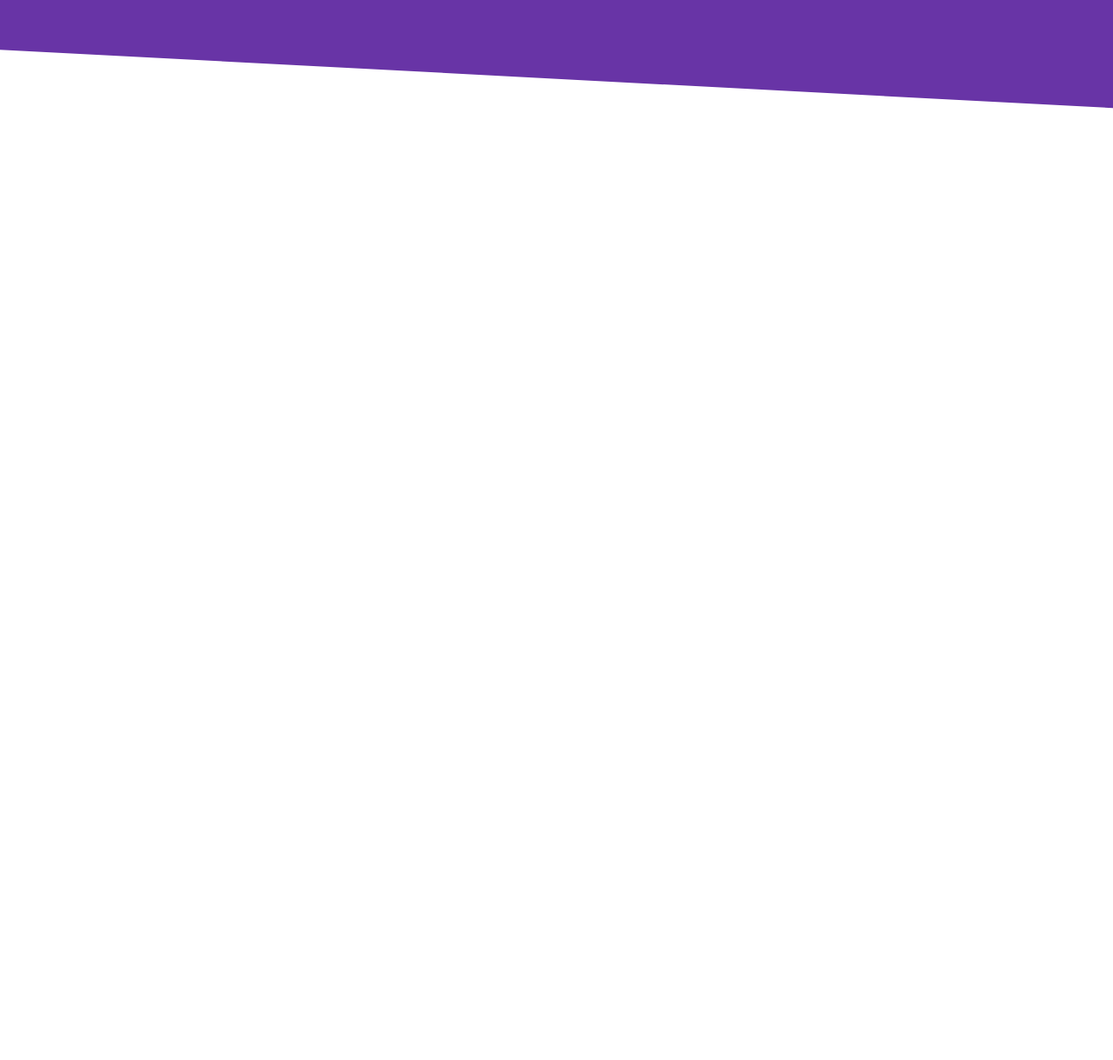
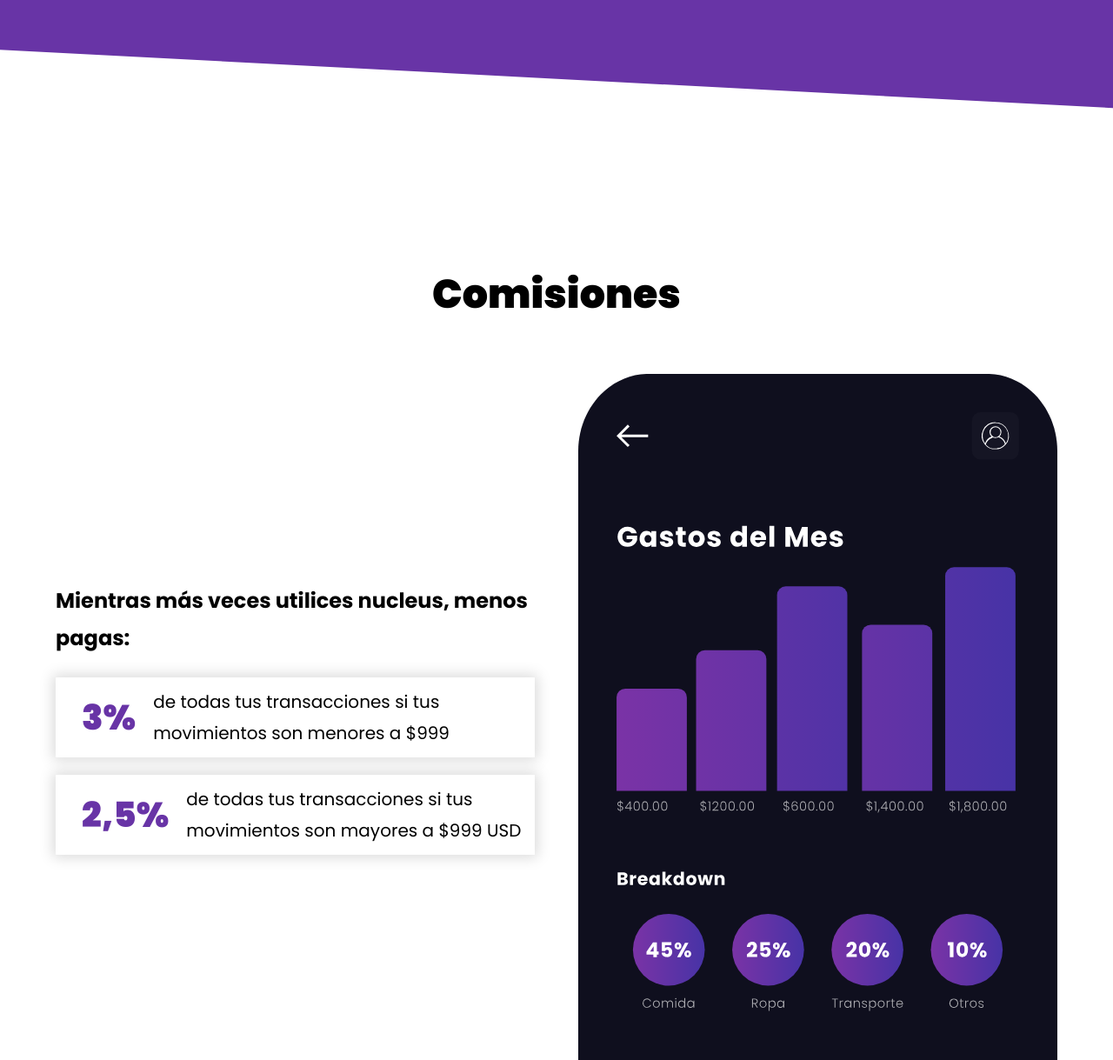
Before and after one commit to devpegar/nucleus, a plain HTML site: page index.html in a window 1280 px wide. Shown: the part 2855-4074 px from the top of the page at 87% size. Before the commit the page ends 3152 px from the top, so only its background shows below. Drawn offline with Linux system fonts and the light colour scheme.

Commit message:
Terminada la seccion de comisiones

```diff
--- a/css/styles.css
+++ b/css/styles.css
@@ -180,10 +180,31 @@ img {
 .list__item:hover {
   transform: scale(1.1);
 }
+@media (min-width: 768px) {
+  .list__item--2col {
+    display: flex;
+    justify-content: space-between;
+    align-items: center;
+  }
+}
 .list__heading {
   font-size: 3rem;
   color: var(--primario);
   margin: 0;
+}
+.list__number {
+  font-size: 6rem;
+  margin: 0;
+  color: var(--primario);
+  text-align: center;
+  font-weight: 900;
+  padding: 0 2rem;
+}
+@media (min-width: 768px) {
+  .list__number {
+    font-size: 4rem;
+
+  }
 }
 .list__text {
   margin: 0;
@@ -227,3 +248,28 @@ img {
     align-items: center;
   }
 }
+/* commissions */
+
+@media (min-width: 768px) {
+  .commissions__grid {
+    display: grid;
+    grid-template-columns: repeat(2, 1fr);
+    column-gap: 5rem;
+    align-items: flex-end;
+  }
+}
+@media (min-width: 998px) {
+  .commissions__grid {
+    align-items: center;
+  }
+}
+.commissions__text {
+  text-align: center;
+  font-size: 2.4rem;
+  font-weight: 700;
+}
+@media (min-width: 768px) {
+  .commissions__text {
+    text-align: left;
+  }
+}
--- a/index.html
+++ b/index.html
@@ -92,5 +92,30 @@
         </div>
     </section>
 
+    <section class="commissions" id="price">
+        <div class="commissions__container">
+            <h2 class="commissions__heading">Comisiones</h2>
+            <div class="commissions__grid">
+                <div class="commissions__content">
+                    <p class="commissions__text">Mientras más veces utilices nucleus, menos pagas:</p>
+                    <div class="list">
+                        <div class="list__item list__item--2col">
+                            <p class="list__number">3%</p>
+                            <p class="list__text">de todas tus transacciones si tus movimientos son menores a $999</p>
+                        </div>
+
+                        <div class="list__item list__item--2col">
+                            <p class="list__number">2,5%</p>
+                            <p class="list__text">de todas tus transacciones si tus movimientos son mayores a $999 USD</p>
+                        </div>
+                    </div>
+                </div>
+                <div class="commissions__image">
+                    <img src="img/app_3.svg" alt="comisiones nucleus">
+                </div>
+            </div>
+        </div>
+    </section>
+
 </body>
 </html>
```
